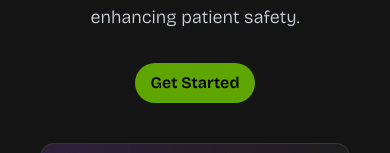
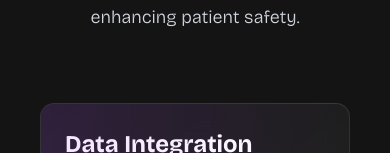
Before and after one commit to dumisa-sakhile/drug-wise, a React (Vite) app: page / in a window 390 px wide. Shown: the part 349-502 px from the top of the page. Built offline with nearby package versions, Linux system fonts and the light colour scheme; no server answers.

Commit message:
Update index.tsx

```diff
--- a/src/routes/index.tsx
+++ b/src/routes/index.tsx
@@ -89,11 +89,6 @@ function App() {
               className="hidden md:block bg-lime-600 hover:bg-lime-700 text-black font-semibold py-2 px-4 rounded-full focus:outline-none focus:shadow-outline transition duration-300">
               Learn More
             </Link>
-            <Link
-              to="/auth"
-              className="block md:hidden bg-lime-600 hover:bg-lime-700 text-black font-semibold py-2 px-4 rounded-full focus:outline-none focus:shadow-outline transition duration-300">
-              Get Started
-            </Link>
           </motion.div>
         </div>
       </motion.section>
```
